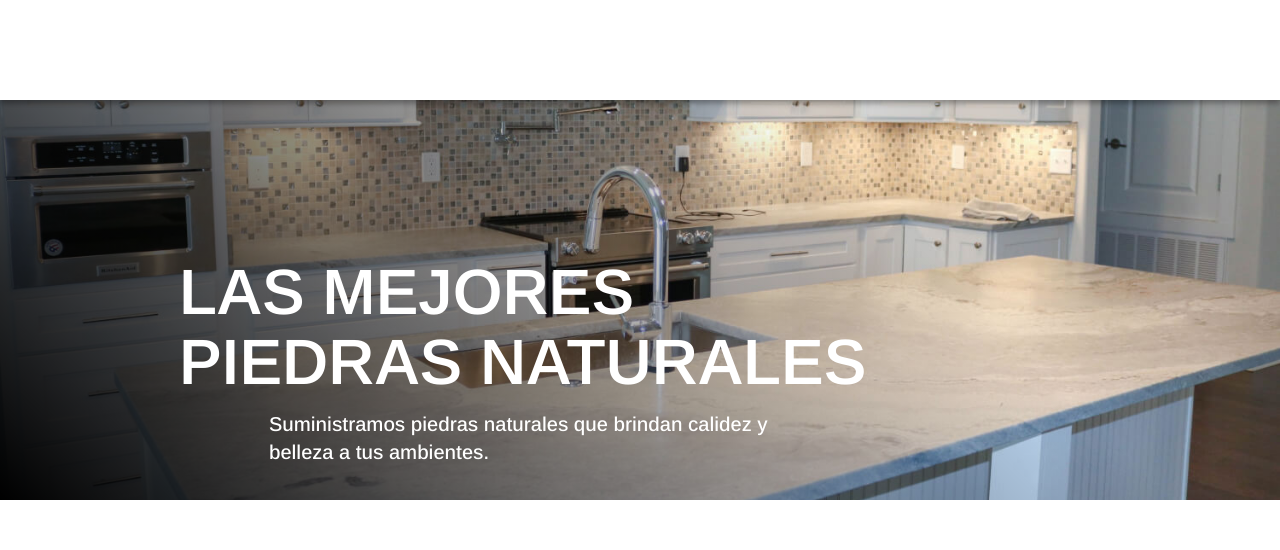
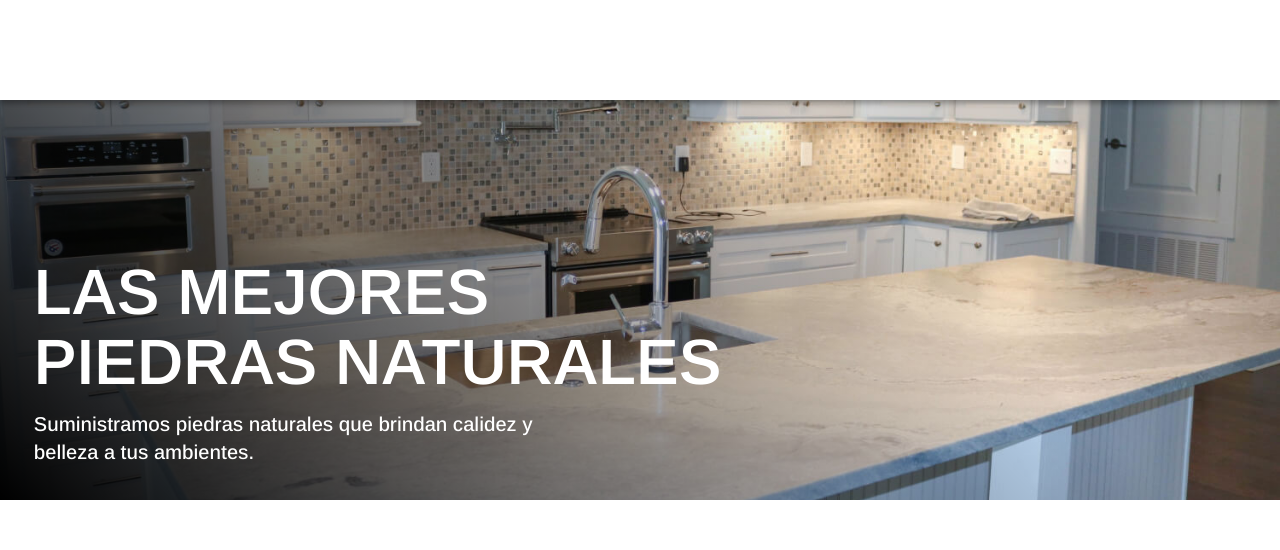
Before and after one commit to Diegocerzel/oliman, a website with bundled scripts: page public/index.html in a window 1280 px wide. Shown: the top 550 px of the page. Built offline with nearby package versions, Linux system fonts and the light colour scheme; a script that the page names is missing.

Commit message:
Update index.css
ajuste css hero index

```diff
--- a/public/css/index.css
+++ b/public/css/index.css
@@ -5,6 +5,10 @@
     "heading";
   height: 75vmin;
   max-height: 400px;
+}
+
+.hero-title {
+  align-items: flex-start !important;
 }
 
 .hero-title > h1 {
```
